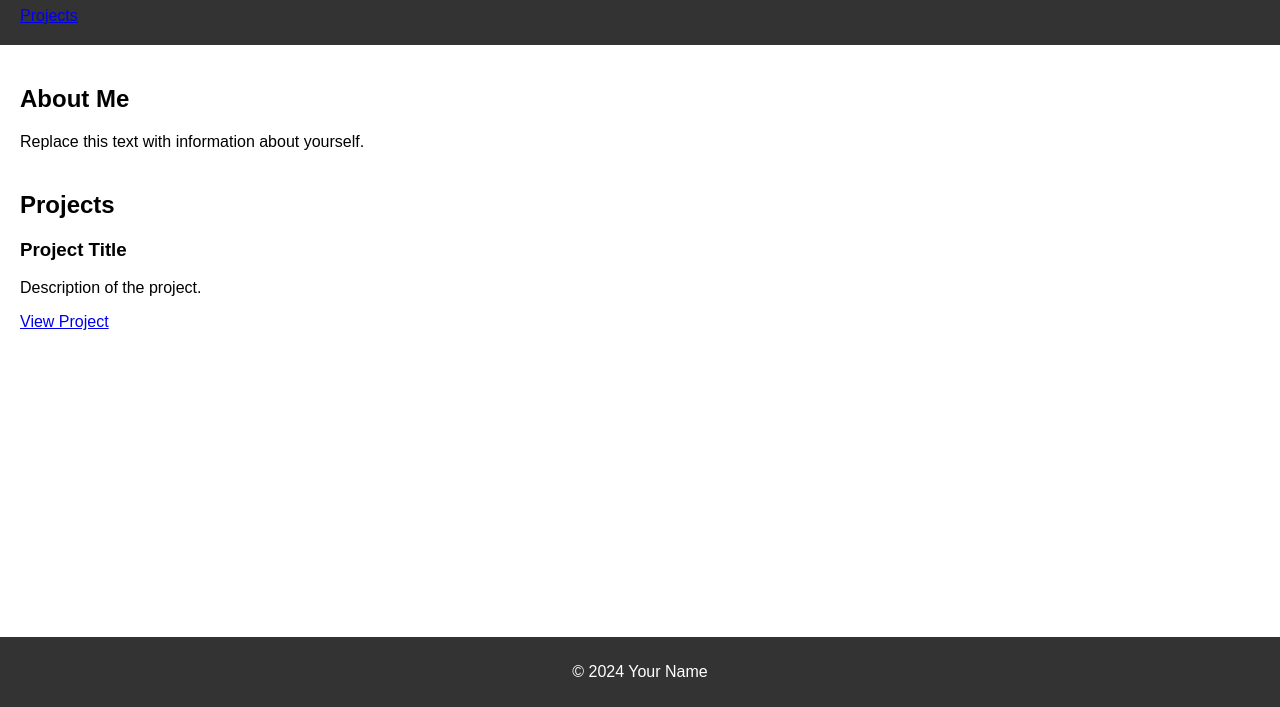
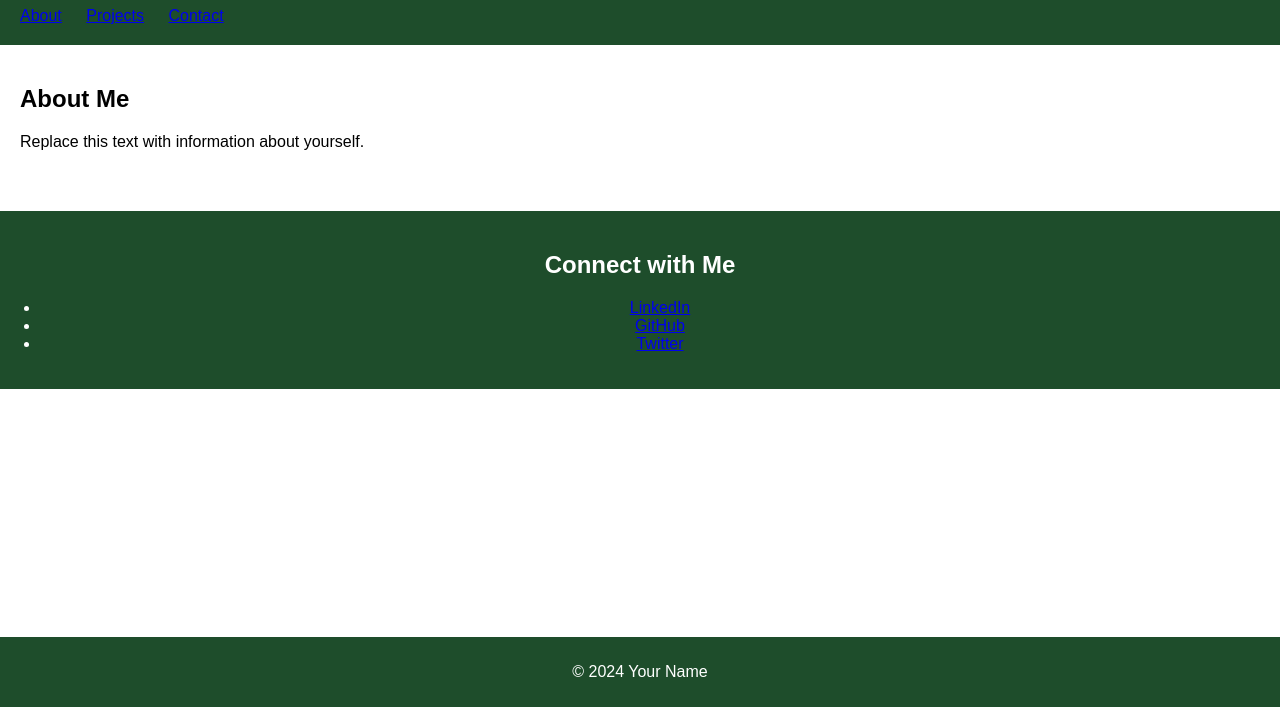
Before and after one commit to Jay11682/jay11682.github.io, a plain HTML site: page index.html in a window 1280 px wide. Shown: the part 93-800 px from the top of the page. Drawn offline with Linux system fonts and the light colour scheme.

Commit message:
Update style and create projects page

```diff
--- a/index.html
+++ b/index.html
@@ -11,7 +11,9 @@
         <h1>Welcome to My Portfolio</h1>
         <nav>
             <ul>
-                <li><a href="#projects">Projects</a></li>
+                <li><a href="#about">About</a></li>
+                <li><a href="projects.html">Projects</a></li>
+                <li><a href="#contact">Contact</a></li>
                 <!-- Add more navigation links as needed -->
             </ul>
         </nav>
@@ -21,16 +23,17 @@
             <h2>About Me</h2>
             <p>Replace this text with information about yourself.</p>
         </section>
-        <section id="projects">
-            <h2>Projects</h2>
-            <div class="project">
-                <h3>Project Title</h3>
-                <p>Description of the project.</p>
-                <a href="#">View Project</a>
-            </div>
-            <!-- Add more project entries as needed -->
-        </section>
+        <!-- You can add more sections for other content -->
     </main>
+    <section id="social">
+        <h2>Connect with Me</h2>
+        <ul>
+            <li><a href="#">LinkedIn</a></li>
+            <li><a href="#">GitHub</a></li>
+            <li><a href="#">Twitter</a></li>
+            <!-- Add more social links as needed -->
+        </ul>
+    </section>
     <footer>
         <p>&copy; 2024 Your Name</p>
     </footer>
--- a/style.css
+++ b/style.css
@@ -1,12 +1,21 @@
+:root {
+    --csu-green: #1E4D2B;
+    --csu-gold: #C8C372;
+    --aggie-orange: #D9782D;
+    --csu-black: #59595B;
+    --csu-white: #FFFFFF;
+}
+
 body {
     font-family: Arial, sans-serif;
     margin: 0;
     padding: 0;
+    background-color: var(--csu-white);
 }
 
 header {
-    background-color: #333;
-    color: #fff;
+    background-color: var(--csu-green);
+    color: var(--csu-white);
     padding: 20px;
 }
 
@@ -30,11 +39,18 @@ section {
 }
 
 footer {
-    background-color: #333;
-    color: #fff;
+    background-color: var(--csu-green);
+    color: var(--csu-white);
     text-align: center;
     padding: 10px 0;
     position: fixed;
     bottom: 0;
     width: 100%;
 }
+
+#social {
+    background-color: var(--csu-green);
+    color: var(--csu-white);
+    text-align: center;
+    padding: 20px 0;
+}
```
Also changed, not shown: projects.html (added, +31 -0 lines).
